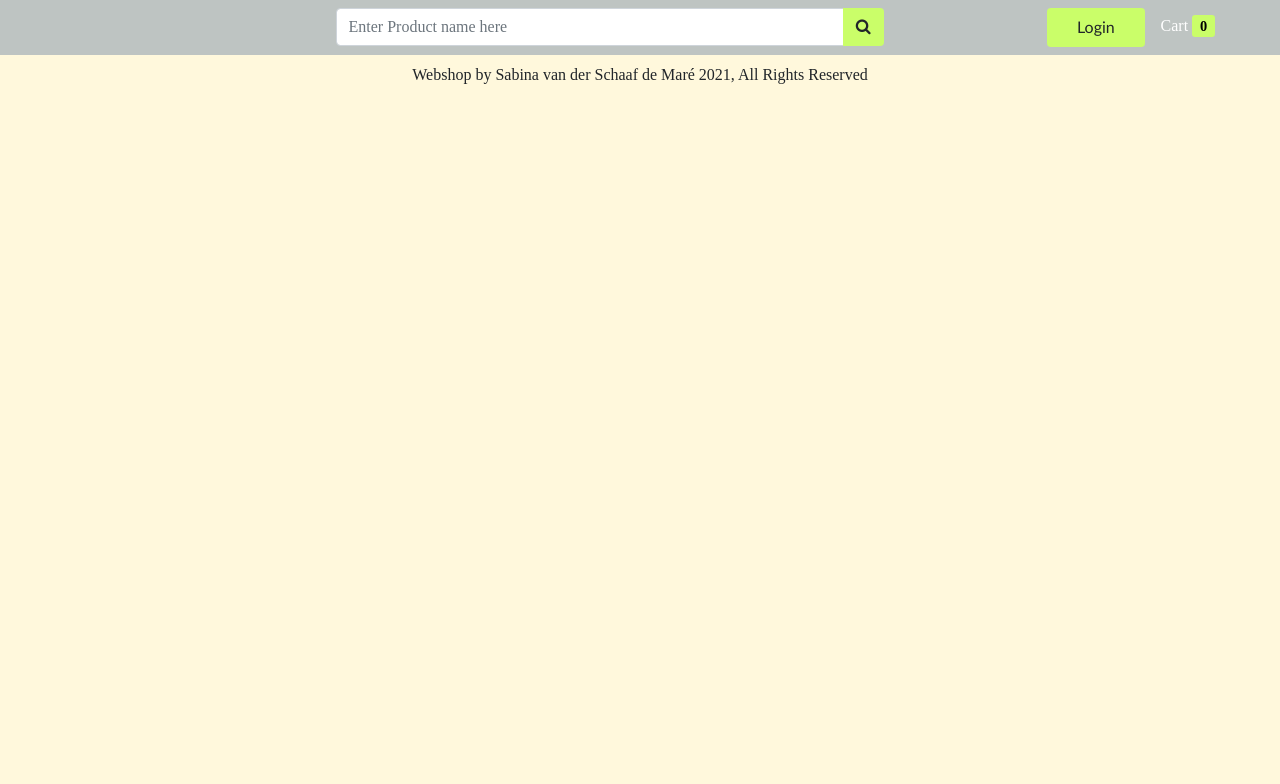
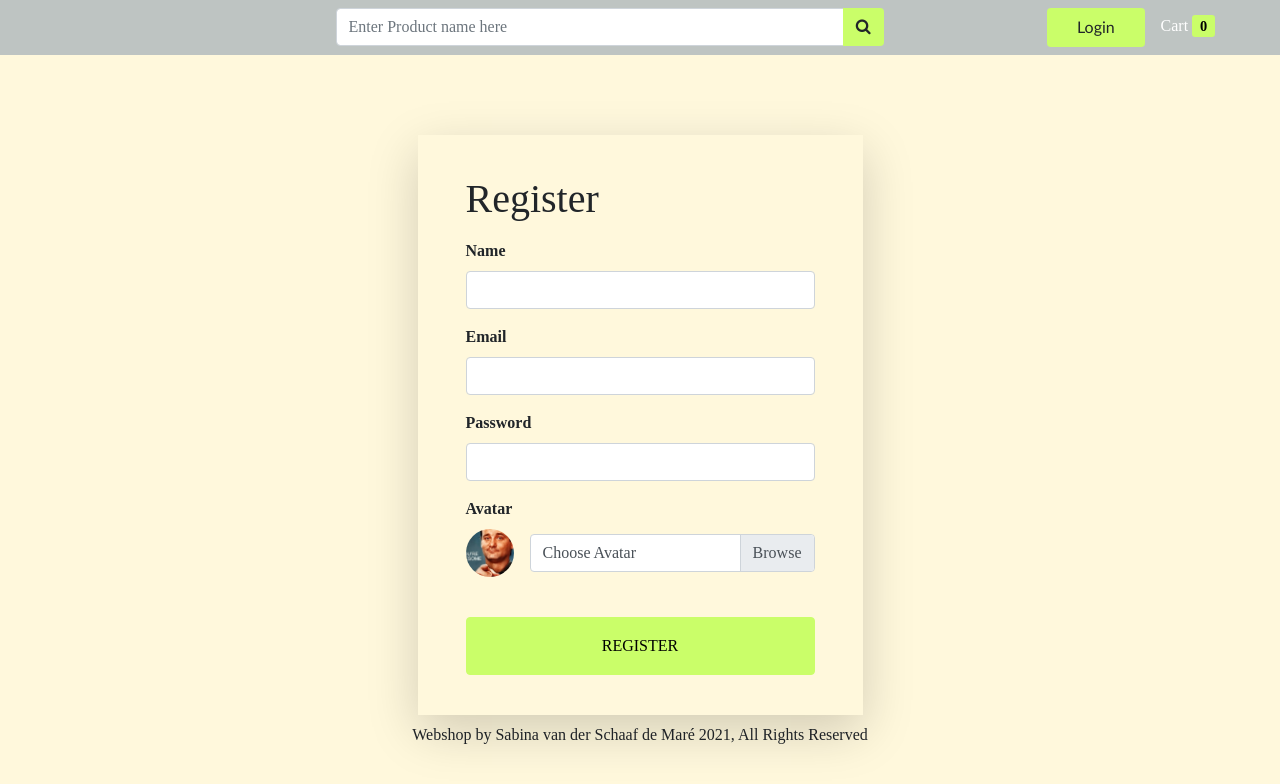
Before and after one commit to Snabbina/Final_project_Webshop_MERN_2021, a React (Create React App) app in the folder frontend/: page /register in a window 1280 px wide. Shown: the top 784 px of the page. Built offline with nearby package versions, Linux system fonts and the light colour scheme; what react-alert-template-basic would draw is missing.

Commit message:
add register comp, cant register new user anymore though, tried in Postman

```diff
--- a/frontend/src/App.css
+++ b/frontend/src/App.css
@@ -332,3 +332,38 @@ nav {
   background-color: #fa9c23;
   border-color: #fa9c23;
 }
+
+/* Avatar */
+.avatar {
+  display: inline-block;
+  margin-bottom: 0;
+  height: 3rem;
+  width: 3rem;
+  -webkit-border-radius: 50%;
+  -moz-border-radius: 50%;
+  border-radius: 50%;
+}
+
+.avatar img {
+  width: 100%;
+  height: 100%;
+  object-fit: cover;
+}
+
+.rounded-circle {
+  border-radius: 50% !important;
+}
+
+.btn.focus,
+.btn:focus {
+  outline: 0;
+  box-shadow: none;
+}
+
+/* Header User Profile */
+
+.avatar-nav {
+  margin-right: 0.6rem;
+  height: 2.2rem;
+  width: 2.2rem;
+}
--- a/frontend/src/App.js
+++ b/frontend/src/App.js
@@ -8,6 +8,7 @@ import Home from "./components/Home";
 import ProductDetails from './components/product/ProductDetails'
 
 import Login from './components/user/Login'
+import Register from './components/user/Register'
 
 
 const App = () => {
@@ -18,7 +19,9 @@ const App = () => {
         <div className="container container-fluid">
           <Route path="/" component={Home} exact />
           <Route path="/product/:id" component={ProductDetails} exact />
+
           <Route path="/login" component={Login} />
+          <Route path="/register" component={Register} />
         </div>
         <Footer />
       </div>
--- a/frontend/src/actions/userActions.js
+++ b/frontend/src/actions/userActions.js
@@ -50,8 +50,8 @@ export const register = (userData) => async (dispatch) => {
           }
       }
 
-      const { data } = await axios.post(`http://localhost:4000/api/v1/register`
-      , userData, config)
+      const { data } = await axios.post(`http://localhost:4000/api/v1/register`,
+       userData, config)
 
       dispatch({
           type: REGISTER_USER_SUCCESS,
@@ -66,7 +66,6 @@ export const register = (userData) => async (dispatch) => {
   }
 }
 
-
 //Clears errors is this correct?
 export const clearErrors = () => async (dispatch) => {
   dispatch({
--- a/frontend/src/components/user/Login.js
+++ b/frontend/src/components/user/Login.js
@@ -17,7 +17,7 @@ const Login = ({ history }) => {
   const dispatch = useDispatch();
 
 
-  //haed state.auth before didi not work se Home,js there its state.products
+  //hade state.auth before did not work se Home,js there its state.products
   const { isAuthenticated, error, loading } = useSelector(
     state => state.users);
 
--- /dev/null
+++ b/frontend/src/components/user/Register.js
@@ -0,0 +1,162 @@
+import React, { useState, useEffect } from "react";
+
+import TitleTags from "../layouts/TitleTags";
+
+import { useAlert } from "react-alert";
+import { useDispatch, useSelector } from "react-redux";
+import { register, clearErrors } from "../../actions/userActions";
+
+const Register = ({ history }) => {
+  const [user, setUser] = useState({
+    name: "",
+    email: "",
+    password: "",
+  });
+
+  const { name, email, password } = user;
+
+  const [avatar, setAvatar] = useState("");
+  const [avatarPreview, setAvatarPreview] = useState("/images/your_awsome.jpg");
+
+  const alert = useAlert();
+  const dispatch = useDispatch();
+
+  const { isAuthenticated, error, loading } = useSelector((state) => state.users);
+
+  useEffect(() => {
+    if (isAuthenticated) {
+      history.push("/");
+    }
+
+    if (error) {
+      alert.error(error);
+      dispatch(clearErrors());
+    }
+  }, [dispatch, alert, isAuthenticated, error, history]);
+
+  const submitHandler = (e) => {
+    e.preventDefault();
+
+    const formData = new FormData();
+    formData.set("name", name);
+    formData.set("email", email);
+    formData.set("password", password);
+    formData.set("avatar", avatar);
+
+    dispatch(register(formData));
+  };
+
+  const onChange = e => {
+      if(e.target.name === 'avatar') {
+
+        const reader = new FileReader()
+
+        reader.onload = () => {
+            if(reader.readyState === 2) {
+                setAvatarPreview(reader.result)
+                setAvatar(reader.result)
+            }
+        }
+
+        reader.readAsDataURL(e.target.files[0])
+
+      } else {
+
+        setUser({...user, [e.target.name]: e.target.value })
+
+      }
+  }
+
+  return (
+    <>
+      <TitleTags title={"Register User"} />
+
+      <div className="row wrapper">
+        <div className="col-10 col-lg-5">
+          <form
+            className="shadow-lg"
+            onSubmit={submitHandler}
+            encType="multipart/form-data"
+          >
+            <h1 className="mb-3">Register</h1>
+
+            <div className="form-group">
+              <label htmlFor="email_field">Name</label>
+              <input
+                type="name"
+                id="name_field"
+                className="form-control"
+                name="name"
+                value={name}
+                onChange={onChange}
+              />
+            </div>
+
+            <div className="form-group">
+              <label htmlFor="email_field">Email</label>
+              <input
+                type="email"
+                id="email_field"
+                className="form-control"
+                name="email"
+                value={email}
+                onChange={onChange}
+              />
+            </div>
+
+            <div className="form-group">
+              <label htmlFor="password_field">Password</label>
+              <input
+                type="password"
+                id="password_field"
+                className="form-control"
+                name="password"
+                value={password}
+                onChange={onChange}
+              />
+            </div>
+
+            <div className="form-group">
+              <label htmlFor="avatar_upload">Avatar</label>
+              <div className="d-flex align-items-center">
+                <div>
+                  <figure className="avatar mr-3 item-rtl">
+                    <img
+                      src={avatarPreview}
+                      className="rounded-circle"
+                      alt="Avatar Preview"
+                    />
+                  </figure>
+                </div>
+                <div className="custom-file">
+                  <input
+                    type="file"
+                    name="avatar"
+                    className="custom-file-input"
+                    id="customFile"
+                    accept="images/*"
+                    onChange={onChange}
+                  />
+                  <label className="custom-file-label" htmlFor="customFile">
+                    Choose Avatar
+                  </label>
+                </div>
+              </div>
+            </div>
+
+            <button
+              id="register_button"
+              type="submit"
+              className="btn btn-block py-3"
+              disabled={loading ? true : false}
+            >
+              REGISTER
+            </button>
+          </form>
+        </div>
+      </div>
+    </>
+  );
+};
+
+export default Register;
```
Also changed, not shown: frontend/public/images/your_awsome.jpg (added), 1 other file (tests, documents, lock files or other folders).
